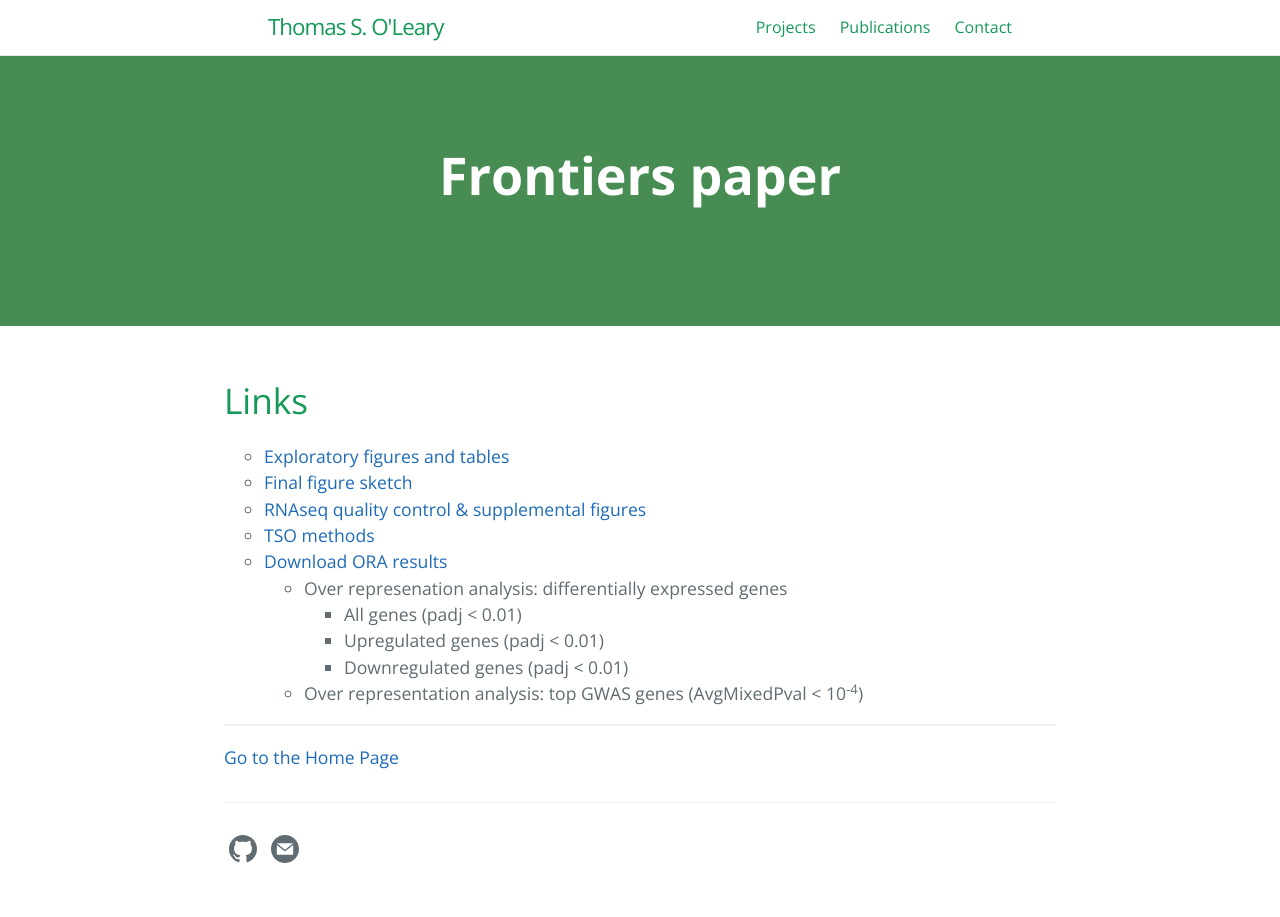
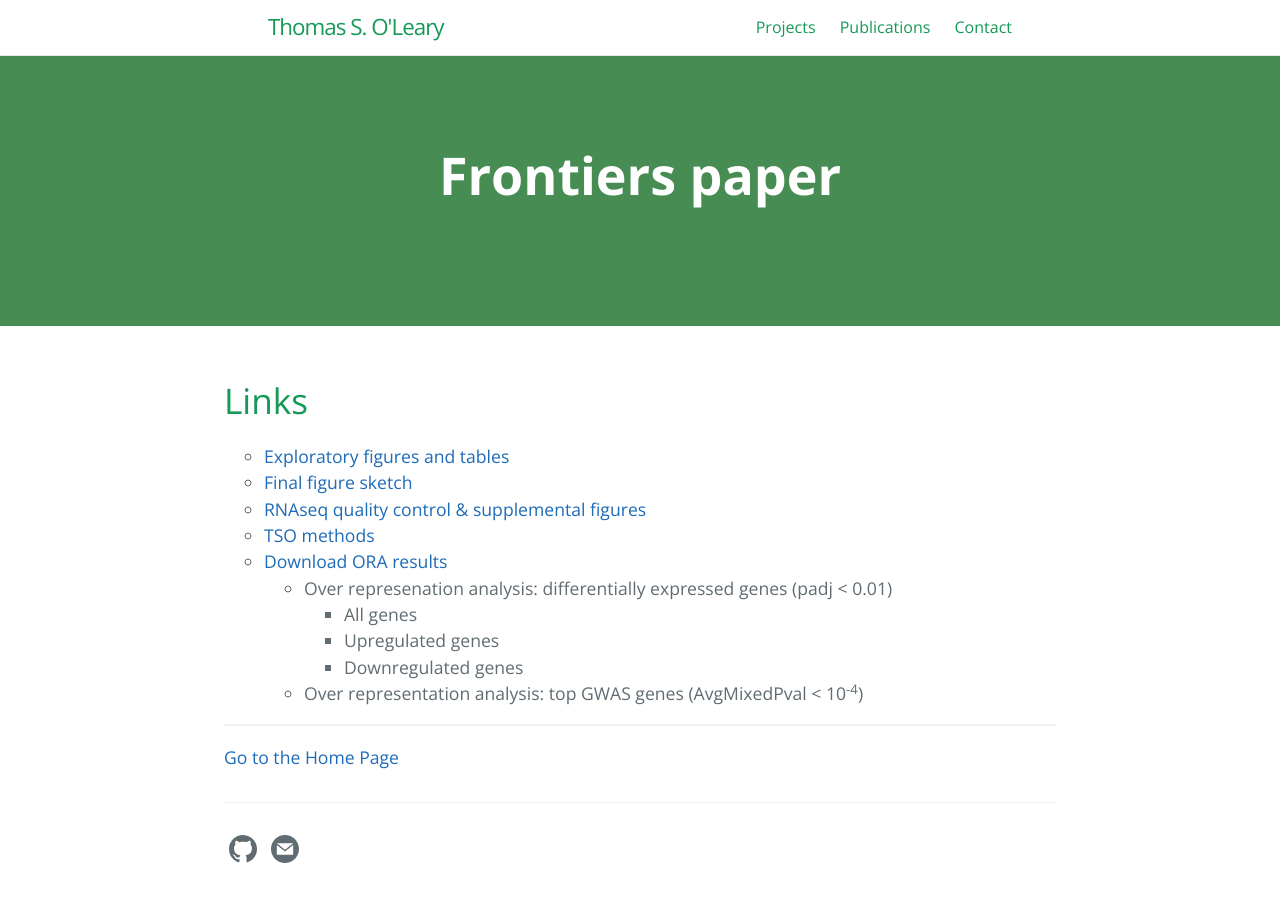
Before and after one commit to tsoleary/tsoleary.github.io, a Jekyll site: the page built from frontiers/frontiers.md, in a window 1280 px wide. Built offline with Jekyll 4.4.1, drawn with Linux system fonts in a browser that asks for light colours.

Commit message:
edit bullet text

```diff
--- a/frontiers/frontiers.md
+++ b/frontiers/frontiers.md
@@ -16,11 +16,11 @@ order: 1
   <li><a href = "https://tsoleary.github.io/rna_seq/cahan/writing/methods_tso.html" target="_blank">TSO methods</a></li>
   <li><a href="https://tsoleary.github.io/rna_seq/cahan/results/ORA.zip" download>Download ORA results</a></li>
   <ul>
-    <li>Over represenation analysis: differentially expressed genes</li>
+    <li>Over represenation analysis: differentially expressed genes (padj < 0.01)</li>
     <ul>
-      <li>All genes (padj < 0.01)</li>
-      <li>Upregulated genes (padj < 0.01)</li>
-      <li>Downregulated genes (padj < 0.01)</li>
+      <li>All genes</li>
+      <li>Upregulated genes</li>
+      <li>Downregulated genes</li>
     </ul>
     <li>Over representation analysis: top GWAS genes (AvgMixedPval < 10<sup>-4</sup>)</li>
   </ul>
```
